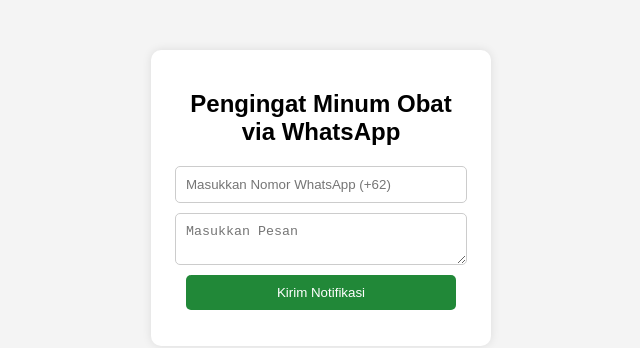
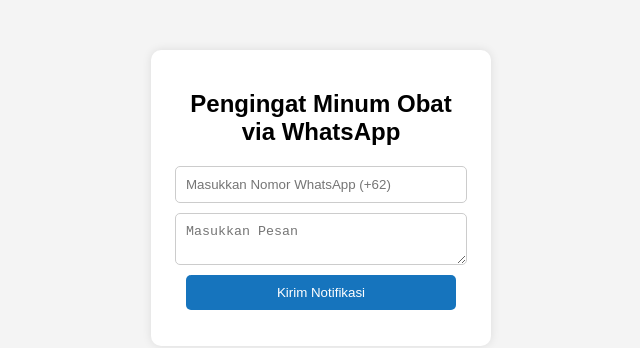
Before and after one commit to ahmadUffi/belajarGithub, a plain HTML site: page index.html in a window 1280 px wide. In both pictures the pointer is over the button "Kirim Notifikasi". Shown: the whole page, without its empty margins (319-959 px from the left). Drawn offline with Linux system fonts and the light colour scheme.

Commit message:
Update button hover background color

```diff
--- a/index.html
+++ b/index.html
@@ -36,7 +36,7 @@
         border: none;
       }
       button:hover {
-        background: #218838;
+        background: #1674bd;
       }
     </style>
   </head>
```
